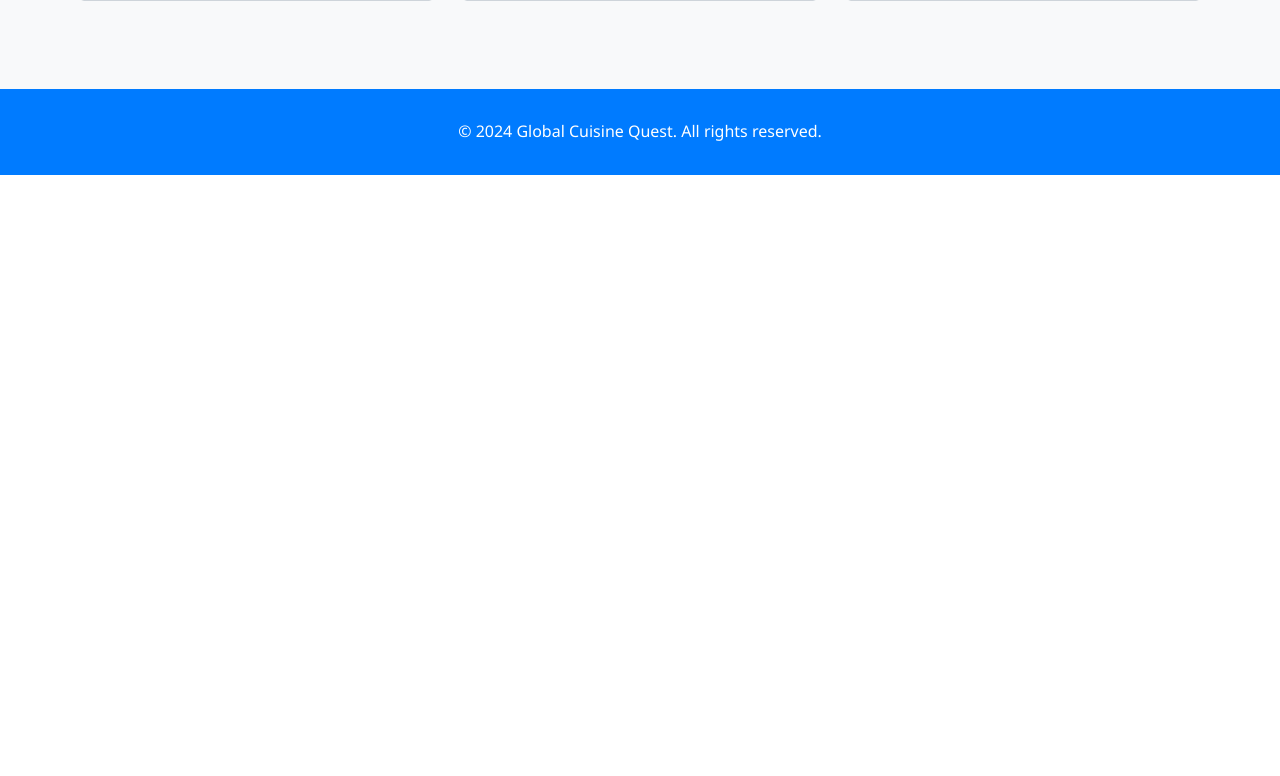
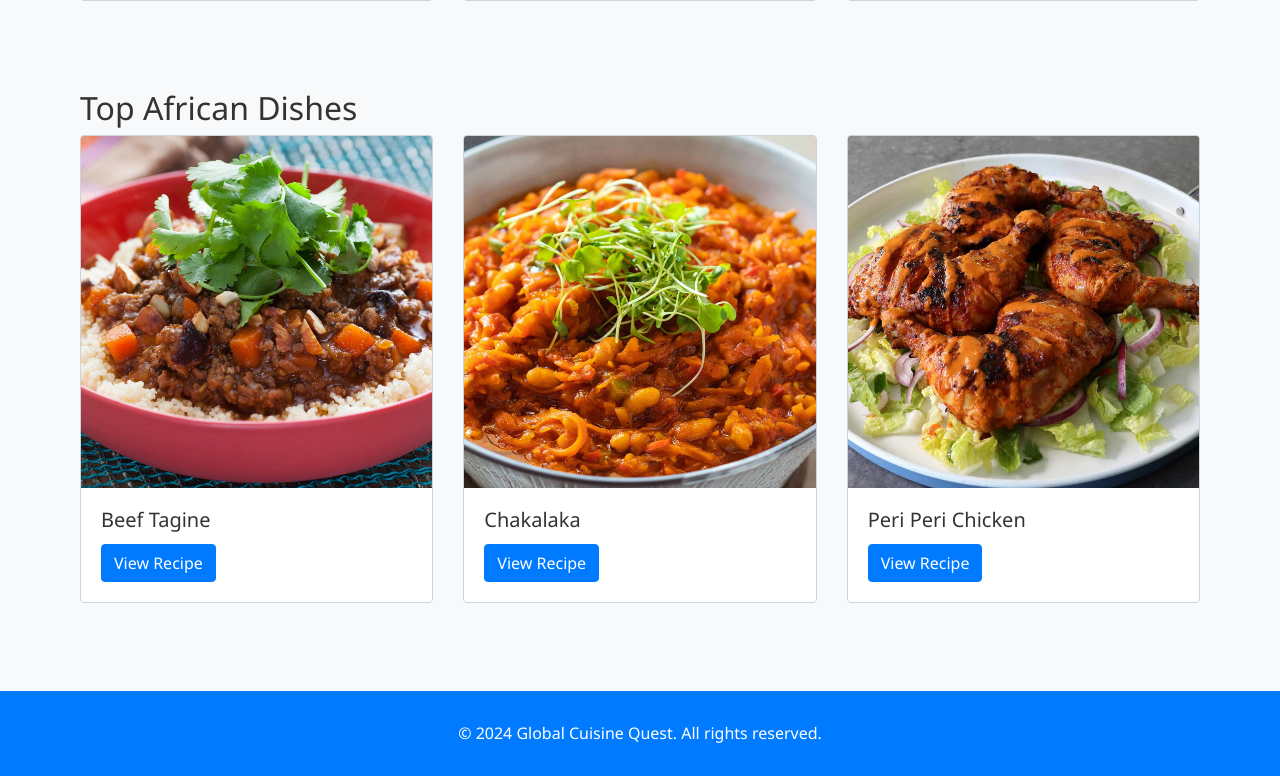
Before and after one commit to aceiicle/Global-Cuisine-Quest, a Flask app: page / in a window 1280 px wide. Shown: the part 2885-3661 px from the top of the page. Before the commit the page ends 3060 px from the top, so only its background shows below. Run offline with Flask 3, Linux system fonts and the light colour scheme; some libraries are stand-ins or nearby versions.

Commit message:
Added "Top African Dishes"

```diff
--- a/globalcuisine/templates/index.html
+++ b/globalcuisine/templates/index.html
@@ -161,7 +161,42 @@
                     <img class="card-img-top" src="static/images/buffalo-wings.png" alt="Buffalo Wings">
                     <div class="card-body">
                         <h5 class="card-title">Buffalo Wings</h5>
-                        <a href="recipe9.html" class="btn btn-primary">View Recipe</a>
+                        <a href="recipe12.html" class="btn btn-primary">View Recipe</a>
+                    </div>
+                </div>
+            </div>
+        </div>
+    </div>
+</div>
+
+<div class="container">
+    <div class="recipe-gallery mt-4">
+        <h2>Top African Dishes</h2>
+        <div class="row">
+            <div class="col-md-4 mb-4">
+                <div class="card">
+                    <img class="card-img-top" src="static/images/beef-tagine.png" alt="Beef Tagine">
+                    <div class="card-body">
+                        <h5 class="card-title">Beef Tagine</h5>
+                        <a href="recipe13.html" class="btn btn-primary">View Recipe</a>
+                    </div>
+                </div>
+            </div>
+            <div class="col-md-4 mb-4">
+                <div class="card">
+                    <img class="card-img-top" src="static/images/chakalaka.png" alt="Chakalaka">
+                    <div class="card-body">
+                        <h5 class="card-title">Chakalaka</h5>
+                        <a href="recipe14.html" class="btn btn-primary">View Recipe</a>
+                    </div>
+                </div>
+            </div>
+            <div class="col-md-4 mb-4">
+                <div class="card">
+                    <img class="card-img-top" src="static/images/peri-peri-chicken.png" alt="Peri Peri Chicken">
+                    <div class="card-body">
+                        <h5 class="card-title">Peri Peri Chicken</h5>
+                        <a href="recipe15.html" class="btn btn-primary">View Recipe</a>
                     </div>
                 </div>
             </div>
```
Also changed, not shown: globalcuisine/static/images/beef-tagine.png (added), globalcuisine/static/images/chakalaka.png (added), globalcuisine/static/images/peri-peri-chicken.png (added).
